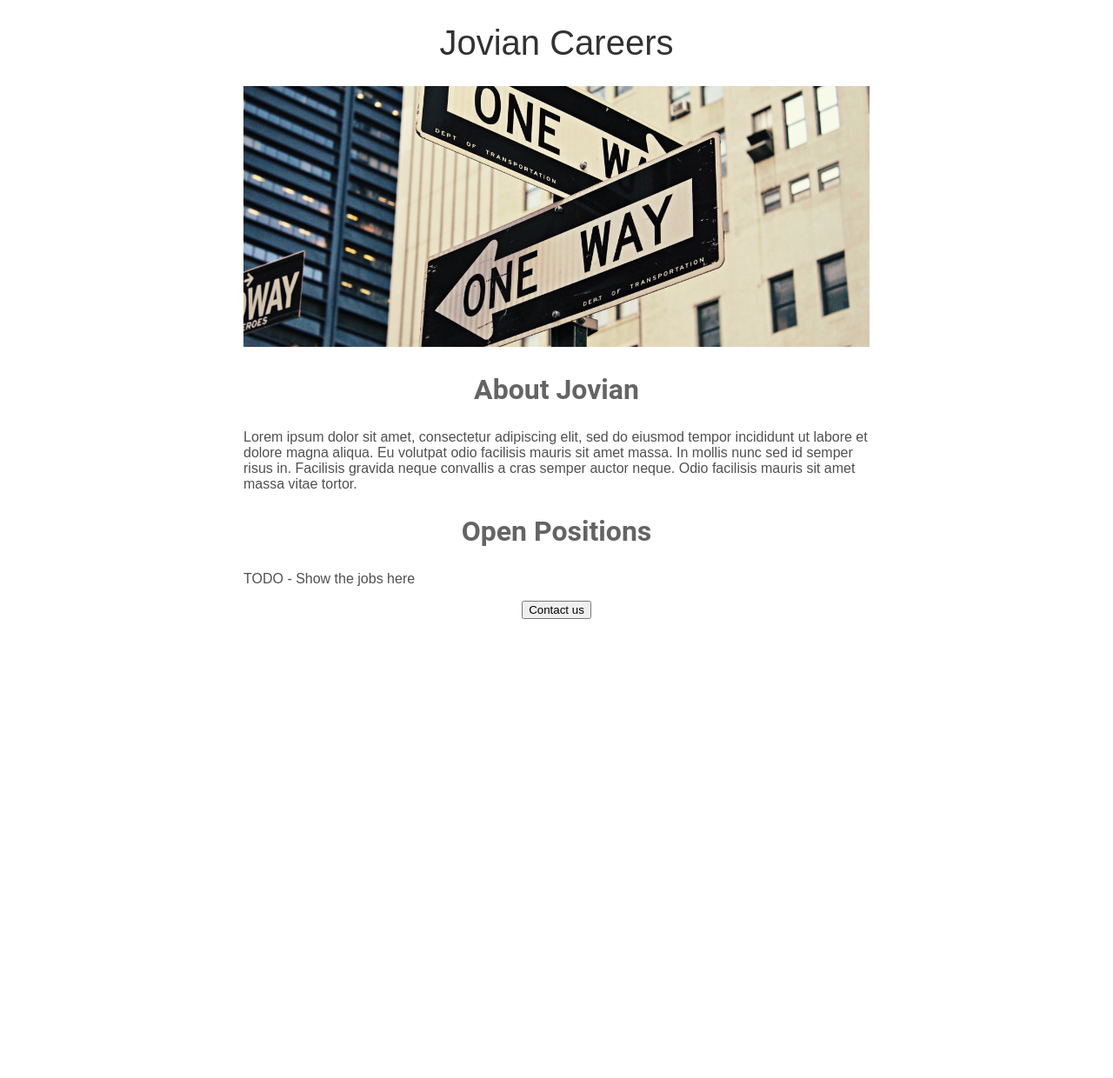
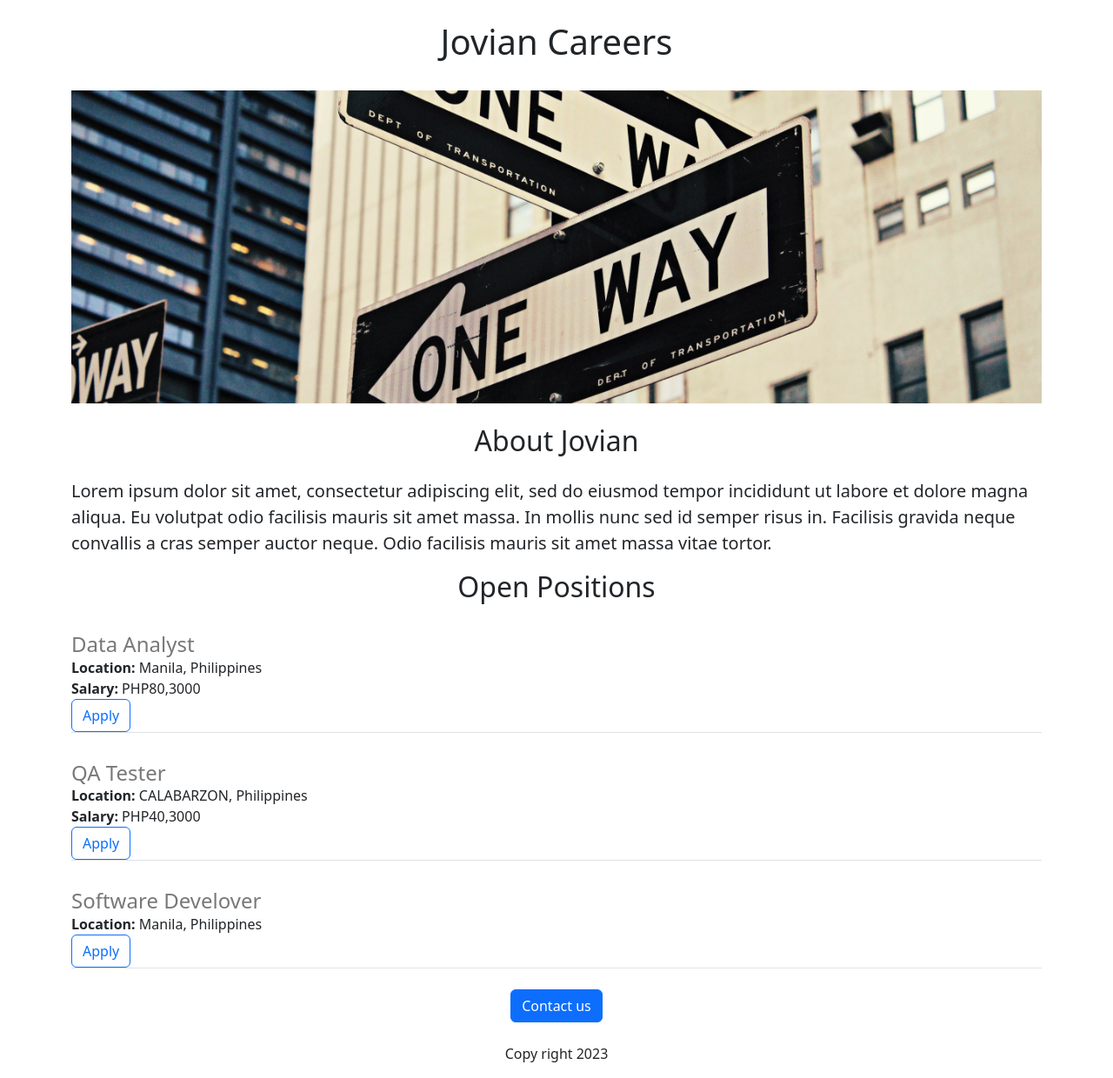
Before and after one commit to Ccode25/flask-tutorial-1, a Flask app: page / in a window 1280 px wide. Shown: the whole page at 87% size. Before the commit the page ends 712 px from the top, so only its background shows below. Run offline with Flask 3, Linux system fonts and the light colour scheme.

Commit message:
apply bootstrap5 and create a html file to render data to HTML

```diff
--- a/app.py
+++ b/app.py
@@ -2,9 +2,30 @@ from flask import Flask, render_template
 
 app = Flask(__name__)
 
+JOBS = [
+  {
+    'id': 1,
+    'title': 'Data Analyst',
+    'location': 'Manila, Philippines',
+    'salary': 'PHP80,3000'
+  },
+  {
+    'id': 2,
+    'title': 'QA Tester',
+    'location': 'CALABARZON, Philippines',
+    'salary': 'PHP40,3000'
+  },
+  {
+    'id': 1,
+    'title': 'Software Develover',
+    'location': 'Manila, Philippines',
+  }
+]
+
 @app.route("/")
 def hello_world():
-  return render_template('home.html')
+  return render_template('home.html',
+                         jobs = JOBS)
 
 if __name__ == "__main__":
   app.run(host = '0.0.0.0',debug=True)
--- a/templates/home.html
+++ b/templates/home.html
@@ -2,45 +2,32 @@
 <html>
   <head>
     <title>Jovian Career</title>
+    <meta charset="utf-8">
+    <meta name="viewport" content="width=device-width, initial-scale=1">
+    <link href="https://cdn.jsdelivr.net/npm/bootstrap@5.3.1/dist/css/bootstrap.min.css" rel="stylesheet" integrity="sha384-4bw+/aepP/YC94hEpVNVgiZdgIC5+VKNBQNGCHeKRQN+PtmoHDEXuppvnDJzQIu9" crossorigin="anonymous">
     <style>
-      h1 {
-        font-size: 40px;
-        font-family: Arial;
-        font-weight: normal;
-        color:rgb(50,50,50);
-        text-align: center;
-      }
-      p {
-        font-family: Arial;
-        color:rgb(80,80,80);
-      }
-      h2 {
-        font-family: Roboto;
-        font-size: 32px;
-        color: rgb(100,100,100);
-        text-align: center;
-      }
-      #banner1 {
+      #banner {
          width:100%;
-        height:300px;
+        height:360px;
         object-fit: cover;
-      }
-      #container {
-        max-width: 720px;
-        margin: 0 auto 0 auto;
       }
     </style>
   </head>
   <body>
-    <div id="container">
-       <h1>Jovian Careers</h1>
-        <img id="banner1" src="https://flask-tutorial-1--ccode25.repl.co/static/banner1.jpg">
-       <h2>About Jovian</h2>
-         <p>Lorem ipsum dolor sit amet, consectetur adipiscing elit, sed do eiusmod tempor incididunt ut labore et dolore magna aliqua. Eu volutpat odio facilisis mauris sit amet massa. In mollis nunc sed id semper risus in. Facilisis gravida neque convallis a cras semper auctor neque. Odio facilisis mauris sit amet massa vitae tortor.</p>
-      <h2>Open Positions</h2>
-        <p>TODO - Show the jobs here</p>
-        <div style="text-align:center;">
-          <button>Contact us</button>
+    <div class="container">
+       <h1 class="text-center mt-4">Jovian Careers</h1>
+        <img class="img-fluid mt-4" id="banner" src="https://flask-tutorial-1--ccode25.repl.co/static/banner1.jpg">
+       <h2 class="text-center mt-4">About Jovian</h2>
+         <p class="lead mt-4">Lorem ipsum dolor sit amet, consectetur adipiscing elit, sed do eiusmod tempor incididunt ut labore et dolore magna aliqua. Eu volutpat odio facilisis mauris sit amet massa. In mollis nunc sed id semper risus in. Facilisis gravida neque convallis a cras semper auctor neque. Odio facilisis mauris sit amet massa vitae tortor.</p>
+      <h2 class="text-center">Open Positions</h2>
+        <div>
+          {% for job in jobs %}
+            {% include 'jobitem.html' %}
+          {% endfor %}
+        </div>
+        <div class="text-center mt-4">
+          <button class="btn btn-primary btn">Contact us</button>
+            <p class="mt-4">Copy right 2023</p>
         </div>
     </div>
   </body>
--- /dev/null
+++ b/templates/jobitem.html
@@ -0,0 +1,14 @@
+<div>
+  <h4 class="mb-0 mt-2 pt-4" style="color:rgb(120,120,120)">{{job['title']}}</h4>
+  <div class="border-bottom mt-0">
+    <b>Location:</b> {{job['location']}}
+    {% if 'salary' in job %}
+    <div>
+    <b>Salary:</b> {{job['salary']}}
+    </div>
+    {% endif %}
+    <div>
+    <button type="button" class="btn btn-outline-primary">Apply</button>
+    </div>
+  </div
+</div>
```
